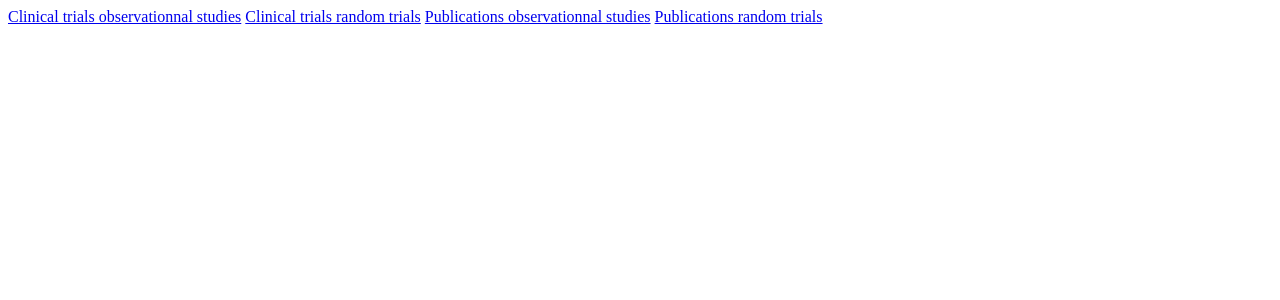
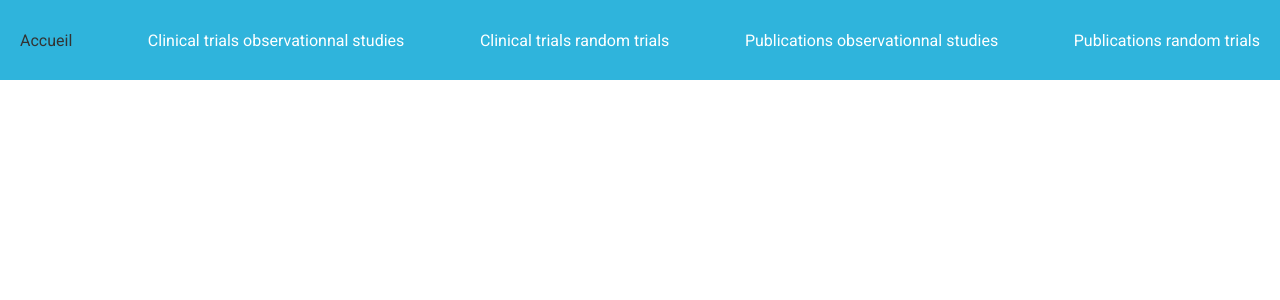
Before and after one commit to JulesLscx/covid_infograph, a Django app: page / in a window 1280 px wide. Shown: the top 300 px of the page. Run offline with Django 4.2, Linux system fonts and the light colour scheme.

Commit message:
changement de structure plus ajout d'une navbar réutilisable

```diff
--- /dev/null
+++ b/covid_infograph/template/components/accueil.html
@@ -0,0 +1,12 @@
+{% load static %}
+<meta name="viewport" content="width=device-width, initial-scale=1.0">
+<link rel="stylesheet" href="{% static './css/style.css' %}">
+
+<!-- A for loop of i iterations in django to sysout n links with the structure localhost/display/i -->
+<nav class="nav-bar">
+    <a class="nav-item current" href="http://localhost:8000/">Accueil</a>
+    <a class="nav-item" href="http://localhost:8000/display/1">Clinical trials observationnal studies</a>
+    <a class="nav-item" href="http://localhost:8000/display/2">Clinical trials random trials</a>
+    <a class="nav-item" href="http://localhost:8000/display/3">Publications observationnal studies</a>
+    <a class="nav-item" href="http://localhost:8000/display/4">Publications random trials</a>
+</nav>
--- a/covid_infograph/template/css/style.css
+++ b/covid_infograph/template/css/style.css
@@ -1,6 +1,16 @@
 /*
   A stylesheet customizing app (custom renderers)
 */
+@import url('https://fonts.googleapis.com/css2?family=Roboto:wght@300;400;500;700&display=swap');
+
+* {
+    padding: 0;
+    margin: 0;
+    box-sizing: border-box;
+    text-decoration: none;
+    list-style: none;
+    font-family: 'Roboto', sans-serif;
+}
 
 table.htCore td.star {
     color: #fcb515;
@@ -53,3 +63,41 @@ table.htCore tr.selected td {
 [data-color="orange"] {
     background: #fcb515;
 }
+
+/*
+Make sticky nav template with a in a nav
+*/
+.nav-item {
+    position: sticky;
+    top: 0;
+    z-index: 1;
+    display: flex;
+    justify-content: space-between;
+    align-items: center;
+    background: rgb(47, 180, 220);
+    text-decoration: none;
+    color: #ffff;
+}
+
+.current {
+    color: #333;
+}
+
+.nav-item:hover {
+    color: #333;
+}
+
+.nav-bar {
+    position: sticky;
+    top: 0;
+    z-index: 1;
+    display: flex;
+    justify-content: space-between;
+    flex-direction: row;
+    flex-wrap: wrap;
+    align-items: center;
+    align-content: center;
+    background: rgb(47, 180, 220);
+    height: 10vh;
+    padding: 0 20px;
+}
--- a/covid_infograph/template/html/accueil.html
+++ /dev/null
@@ -1,20 +0,0 @@
-<!DOCTYPE html>
-<html lang="en">
-
-<head>
-    <meta charset="UTF-8">
-    <meta http-equiv="X-UA-Compatible" content="IE=edge">
-    <meta name="viewport" content="width=device-width, initial-scale=1.0">
-    <title>Covid infograph</title>
-</head>
-
-<body>
-    <!-- A for loop of i iterations in django to sysout n links with the structure localhost/display/i -->
-    <a href="http://localhost:8000/display/1">Clinical trials observationnal studies</a>
-    <a href="http://localhost:8000/display/2">Clinical trials random trials</a>
-    <a href="http://localhost:8000/display/3">Publications observationnal studies</a>
-    <a href="http://localhost:8000/display/4">Publications random trials </a>
-
-</body>
-
-</html>
--- a/covid_infograph/template/html/index.html
+++ b/covid_infograph/template/html/index.html
@@ -1,6 +1,8 @@
 <!DOCTYPE html>
 <html>
 {{ data_base|json_script:"data_base" }}
+{% load static %}
+{% include 'accueil.html'%}
 <script>
     const datajson = JSON.parse(eval(document.getElementById('data_base').textContent));
 </script>
@@ -8,12 +10,12 @@
 <head>
     <title>Handsontable Vanilla Sandbox</title>
     <meta charset="UTF-8" />
-    <link rel="stylesheet" href="src/styles.css" />
+    <link rel="stylesheet" href="{% static '/css/style.css' %}" />
 </head>
 
 <body>
     <div id="handsontable"></div>
-    <script src="src/index.js"></script>
+    <script src="{% static '/js/index.js' %}"></script>
 </body>
 
 </html>
--- a/covid_infograph/template/html/constants.js
+++ b/covid_infograph/template/js/constants.js
@@ -1,4 +1,4 @@
-import datajson from './index.html';
+import datajson from '/template/index.html';
 export const data = json2array(datajson);
 function json2array(json){
     var result = [];
--- a/covid_infograph/template/html/hooksCallbacks.js
+++ b/covid_infograph/template/js/hooksCallbacks.js
@@ -1,5 +1,5 @@
 import Handsontable from "handsontable";
-import { SELECTED_CLASS, ODD_ROW_CLASS } from "./constants";
+import { SELECTED_CLASS, ODD_ROW_CLASS } from "/js/constants";
 
 const headerAlignments = new Map([
   ["9", "htCenter"],
--- a/covid_infograph/template/html/index.js
+++ b/covid_infograph/template/js/index.js
@@ -2,14 +2,12 @@ import Handsontable from "handsontable";
 import "handsontable/dist/handsontable.min.css";
 import "pikaday/css/pikaday.css";
 
-import { data } from "./constants";
-import { progressBarRenderer, starRenderer } from "./customRenderers";
-
+import { data } from "/js/constants";
 import {
   alignHeaders,
   addClassesToRows,
   changeCheckboxCell
-} from "./hooksCallbacks";
+} from "/js/hooksCallbacks";
 
 const example = document.getElementById("handsontable");
 
```
Also changed, not shown: covid_infograph/files/scrap.py (+10 -5 lines), covid_infograph/settings.py (+5 -3 lines), covid_infograph/template/html/customRenderers.js (deleted, +0 -49 lines).
